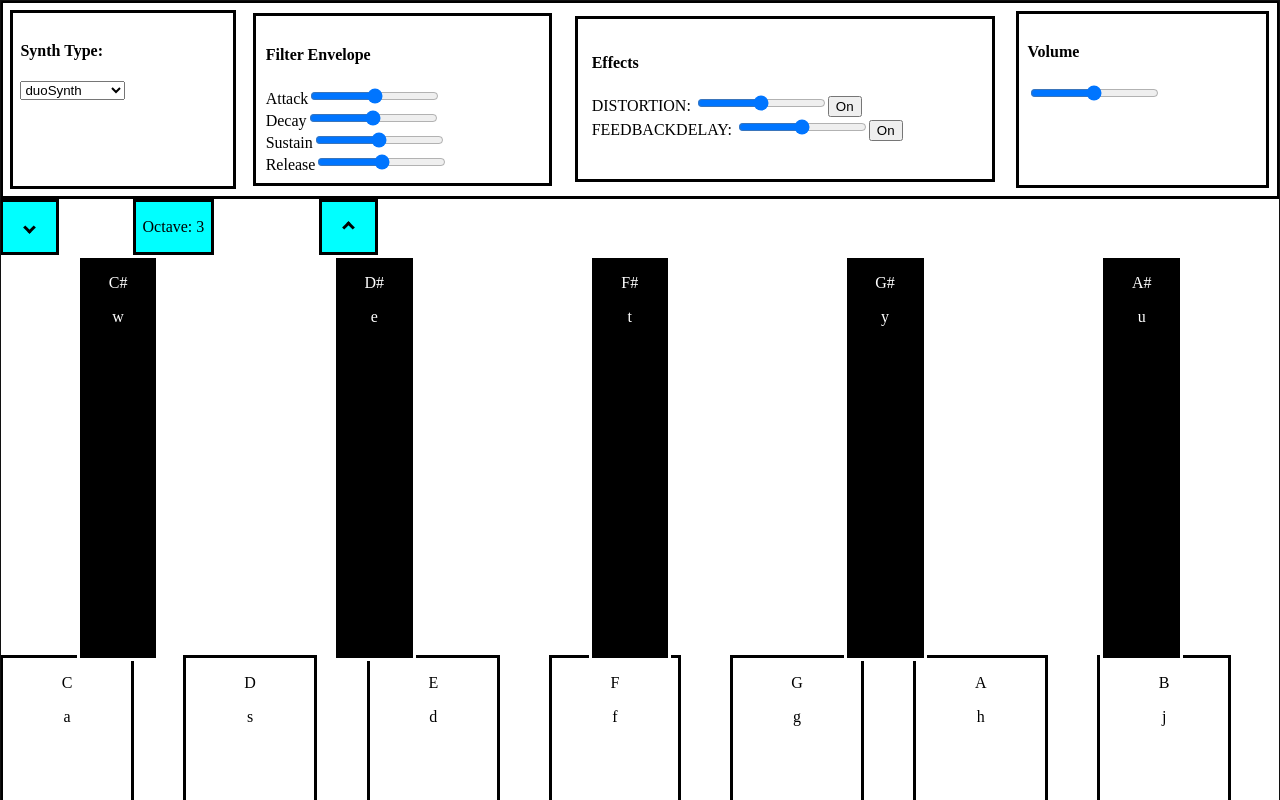
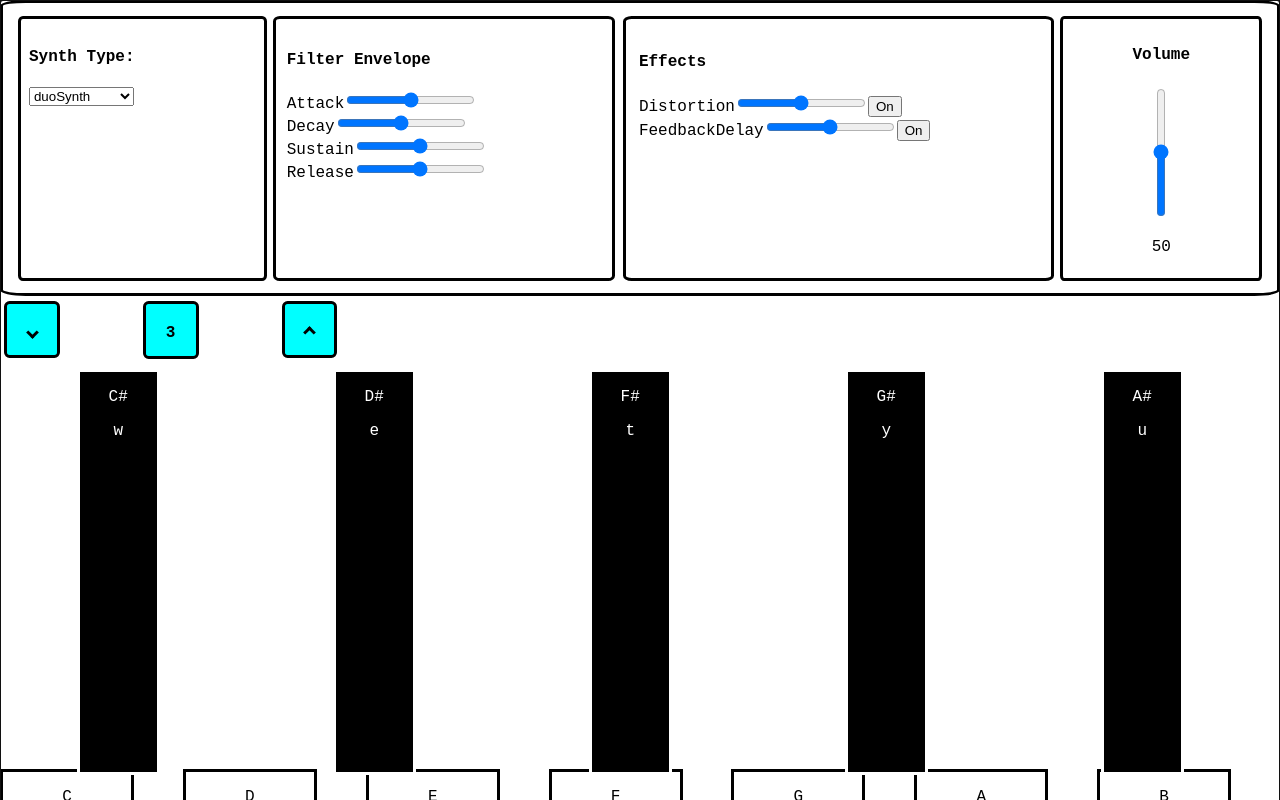
Before and after one commit to kfemelue/sona-react, a React (Vite) app: page / in a window 1280 px wide. Shown: the top 800 px of the page. Built offline with nearby package versions, Linux system fonts and the light colour scheme.

Commit message:
Align content on all synth settings, update labels on effects settings

```diff
--- a/src/Synth.jsx
+++ b/src/Synth.jsx
@@ -17,7 +17,8 @@ function Synth(){
     //   "j": "B3"
     // }
     const divRef = useRef(null);
-    const [volume, setVolume] = useState(0)
+    const [volume, setVolume] = useState(0);
+    const [volumePercent, setVolumePercent] = useState(50)
     const [synthType, setSynthType] = useState("duoSynth");
     const [octave, setOctave] = useState(3);
     const [notes, setNotes] = useState(null);
@@ -83,7 +84,7 @@ function Synth(){
         if (octave > 1){
             newOctave-=1;
         };
-        setOctave(newOctave)
+        setOctave(newOctave);
     };
 
     const handleEffectToggle = async (effectObj) => {
@@ -112,6 +113,7 @@ function Synth(){
 
     const handleVolumeChange = async (value) => {
         setVolume(value);
+        setVolumePercent((value+100) /2);
     };
 
 
@@ -120,7 +122,7 @@ function Synth(){
     };
 
     const convertStringToDecimal = (stringNumber)=>{
-        return Number(stringNumber)
+        return Number(stringNumber);
     };
 
     const blackKeysHTML = [];
@@ -182,7 +184,7 @@ function Synth(){
 
     for (let i=0; i<effects.length; i++){
         let html = <div key={i} className="effect-control">
-                        <label htmlFor="wet">  {effects[i].type.toLocaleUpperCase()}: </label>
+                        <label htmlFor="wet">  {`${effects[i].type.charAt(0).toUpperCase()}${effects[i].type.slice(1)}`}</label>
                         <input className="slider" name="wet" type="range" min="0" max="100" onChange={ (event)=>{ handleEditEffect(effects[i], convertStringToDecimal(event.target.value)/100 ) } } />
                             {
                                 effects[i].on ?
@@ -220,7 +222,7 @@ function Synth(){
                         </div>
                         <div className="select-synth-control">
                             <select name="synthtype" onChange={(event)=>{handleSelectSynth(event.target.value)}}>
-                                <optgroup label="Choose a Type of oscillator wave">
+                                <optgroup label="Choose a Synth Type">
                                     {selectSynthHTML.map(opt => opt)}
                                 </optgroup>
                             </select>
@@ -231,23 +233,43 @@ function Synth(){
                         <div>
                             <h4>Filter Envelope</h4>
                         </div>
-                        {envelopeElementsHTML.map(element => element)}
+                        <div>
+                            {envelopeElementsHTML.map(element => element)}
+                        </div>
+
                     </div>
                     <div className="setting">
                         <div><h4>Effects</h4></div>
-                        {effectSlidersHTML.map(effectSlider=>effectSlider)}
+                        <div>
+                            {effectSlidersHTML.map(effectSlider=>effectSlider)}
+                        </div>
                     </div>
                     <div className="setting">
-                        <div><h4>Volume</h4></div>
-                        <div className="volume-control"><input type="range" min="-100" max="100" onChange={(event)=> handleVolumeChange(convertStringToDecimal(event.target.value)/10)} /></div>
+                        <div className="volume-control">
+                            <h4>Volume</h4>
+                            <input style={{writingMode:"vertical-lr", appearance:"slider-vertical", transform:"rotate(180deg)" }} type="range"  min="-100" max="100" onChange={(event)=> handleVolumeChange(convertStringToDecimal(event.target.value))} />
+                            <p>{volumePercent}</p>
+                        </div>
                     </div>
                 </div>
 
+
+
+
+
+
                 <div className="select-octave-container">
-                    <div className="octave-label" onClick={()=>{ handleOctaveDown() }}><p><i className="arrow down"></i></p></div>
-                    <div className="octave-label"><p>Octave: { octave }</p></div>
-                    <div className="octave-label" onClick={()=>{ handleOctaveUp() }}><p><i className="arrow up"></i></p></div>
+                    <div className="octave-label" onClick={()=>{ handleOctaveDown() }}>
+                        <p><i className="arrow down"></i></p>
+                    </div>
+                    <div className="octave-label">
+                        <p><strong>{ octave }</strong></p>
+                    </div>
+                    <div className="octave-label" onClick={()=>{ handleOctaveUp() }}>
+                        <p><i className="arrow up"></i></p>
+                    </div>
                 </div>
+
 
                 <div className="piano-keys-container">
                     <div className="piano-keys-row-black">
--- a/src/index.css
+++ b/src/index.css
@@ -8,6 +8,7 @@
 html, body{
     margin: 0;
     padding: 0;
+    font-family: 'Courier New', Courier, monospace;
 }
 .big-box {
     width: 100vw;
@@ -122,8 +123,8 @@ html, body{
     text-align: center;
     width: 50%;
     height: auto;
-    margin: 0%;
-    padding: 0%;
+    margin: 1%;
+    padding: 1%;
     border-style: solid;
     border-color: black;
 }
@@ -131,12 +132,14 @@ html, body{
 .octave-label {
     background-color: aqua;
     text-align: center;
-    width: 40%;
-    height: auto;
-    margin: 0%;
-    padding: 0%;
+    justify-content: center;
+    width: 30%;
+    height: 60%;
+    margin: 3%;
+    padding: 3%;
     border-style: solid;
     border-color: black;
+    border-radius: 10%;
 }
 
 .arrow {
@@ -184,11 +187,25 @@ html, body{
     display: grid;
     grid-template-columns: auto auto auto auto;
     border-style: solid;
+    border-radius: 2%;
+    padding:1%;
 }
 
 .setting {
     border-style: solid;
-    margin: 3%;
+    border-radius: 2%;
+    margin-top: 0%;
+    margin-bottom: 0%;
+    margin-left:1%;
+    margin-right:1%;
     padding: 3%;
     text-align: left;
+    justify-content: center;
 }
+
+.volume-control {
+    text-align:center;
+    justify-content: center;
+    padding:0%;
+    margin:0%;
+}
```
